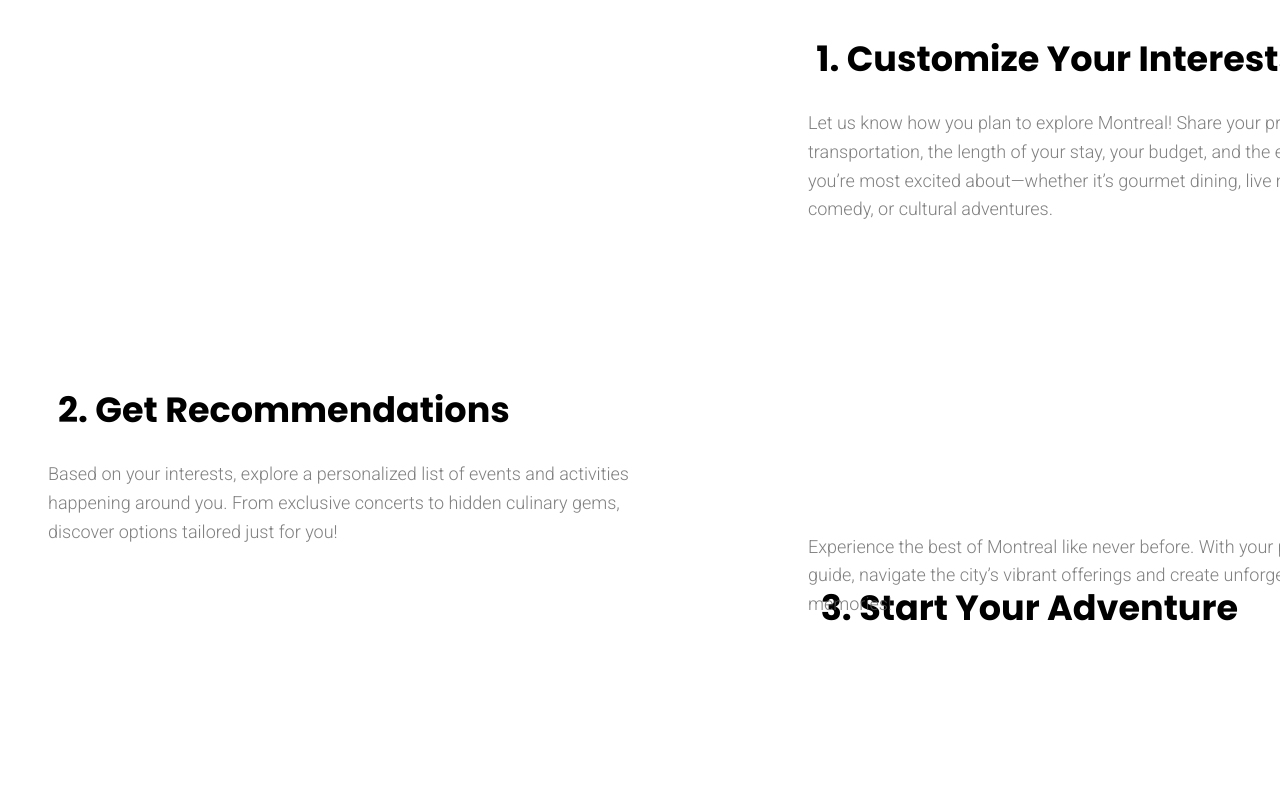
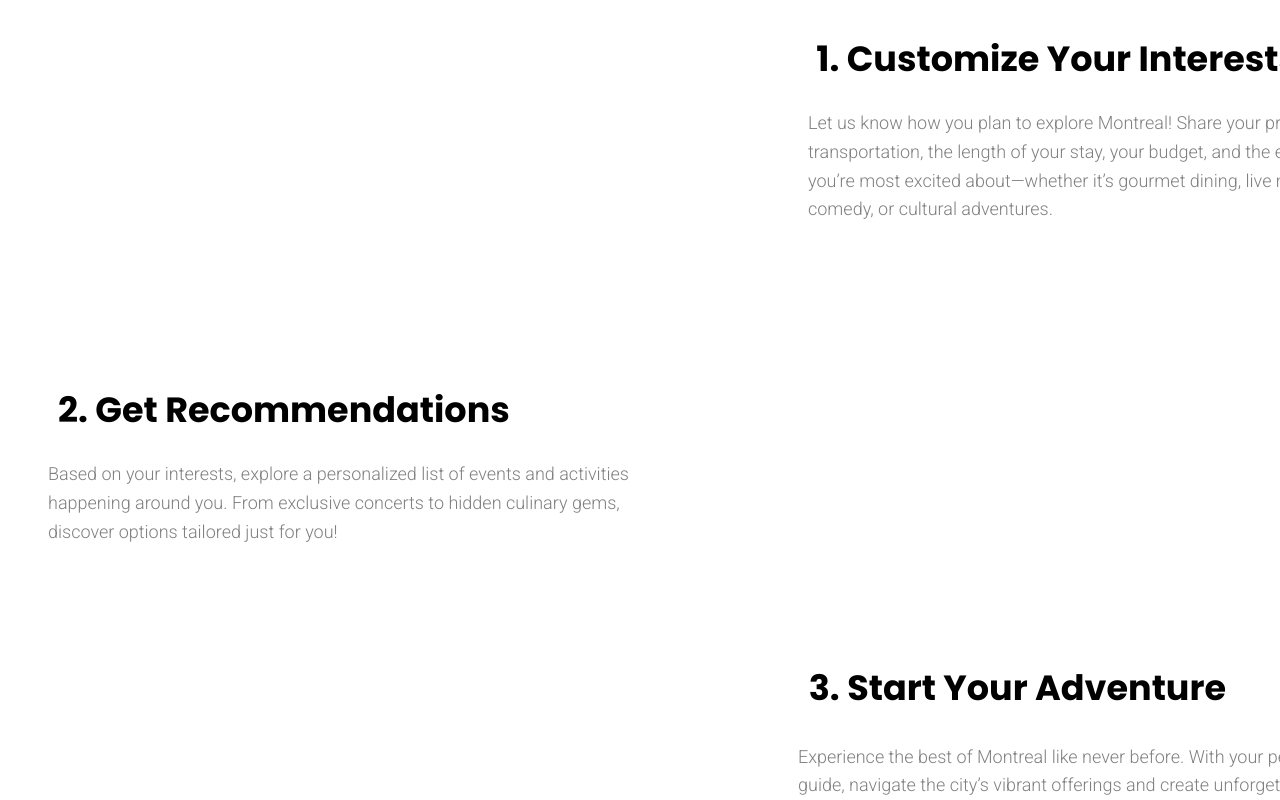
Before and after one commit to cedricdraghici/montreal-explorer, a React (Create React App) app in the folder frontend/: page / in a window 1280 px wide. Shown: the part 996-1796 px from the top of the page. Before the commit the page ends 1630 px from the top, so only its background shows below. Built offline with nearby package versions, Linux system fonts and the light colour scheme; a web font is replaced by a local one.

Commit message:
update how it works section

```diff
--- a/frontend/src/App.css
+++ b/frontend/src/App.css
@@ -159,10 +159,10 @@
   font-family: 'Poppins';
   font-weight: 700;
   position: relative;
-  top:150px;
+  top:230px;
   text-align: right;
   margin-left: 600px;
-  margin-right: 210px;
+  margin-right: 222px;
 }
 
 .step3Details{
@@ -172,9 +172,9 @@
   color:rgba(90, 90, 90, 0.77);
   line-height: 1.6;
   position: relative;
-  top:20px;
+  top:230px;
   text-align: left;
-  margin-left: 800px;
+  margin-left: 790px;
   margin-right: 35px;
 }
 
--- a/frontend/src/components/HowItWorks.js
+++ b/frontend/src/components/HowItWorks.js
@@ -18,7 +18,7 @@ function HowItWorks() {
                 gems, discover options tailored just for you!',
         step3Title: '3. Start Your Adventure',
         step3Details: 'Experience the best of Montreal like never before. With your personalized \
-                guide, navigate the city’s vibrant offerings and create unforgettable memories!'
+                guide, navigate the city’s vibrant offerings and create unforgettable memories! '
 
     },
     fr: {
```
